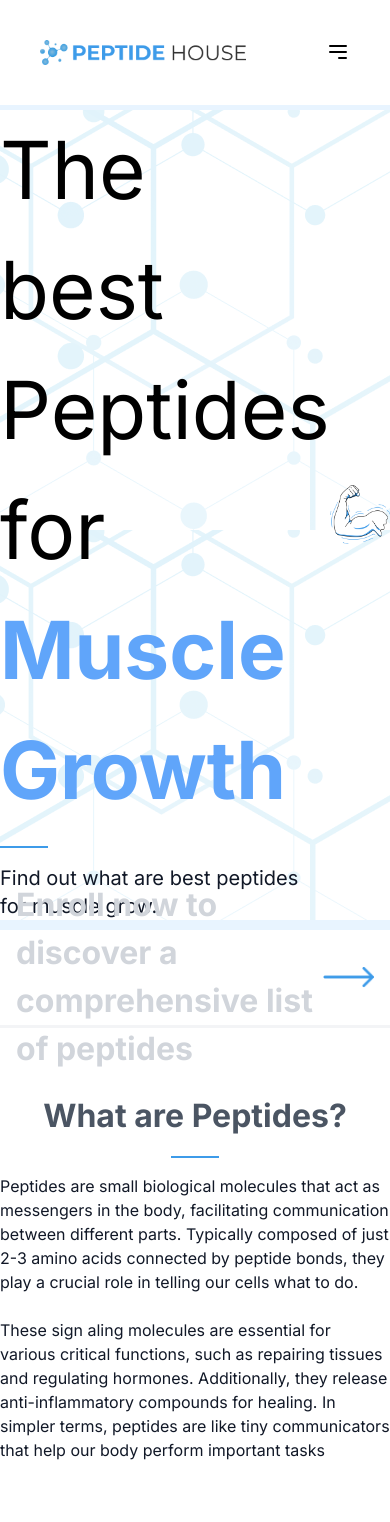
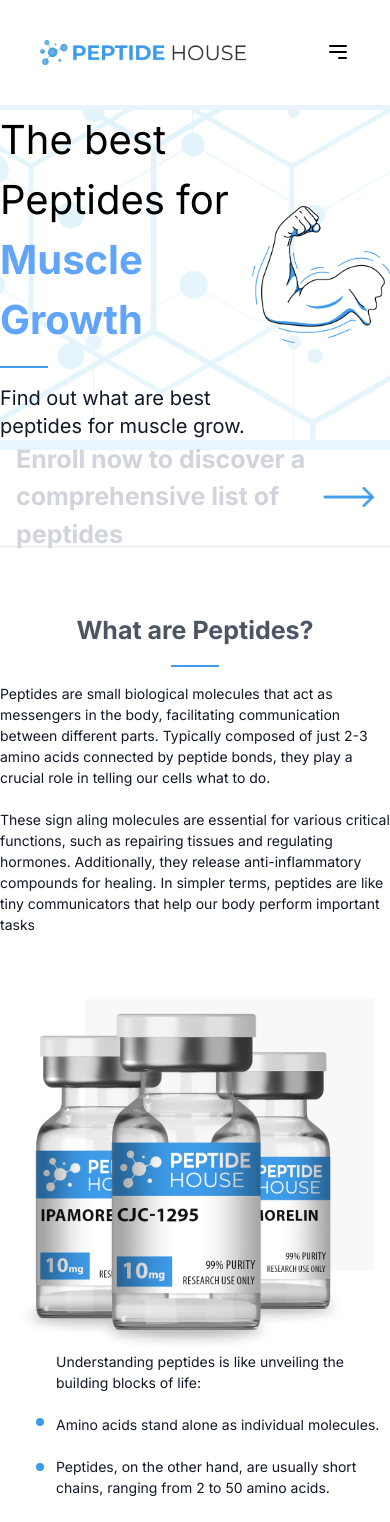
Before and after one commit to ana7766/peptide_house, a Next.js app in the folder peptides/: page / in a window 390 px wide. Shown: the top 1522 px of the page. Built offline with nearby package versions, Linux system fonts and the light colour scheme.

Commit message:
Format fix

```diff
--- a/peptides/src/app/globals.css
+++ b/peptides/src/app/globals.css
@@ -121,8 +121,8 @@
   border-radius: 5px;
 }
 
-.bottom-n20{
-  bottom:-20%;
+.bottom-n20 {
+  bottom: -20%;
 }
 
 @layer utilities {
@@ -132,9 +132,10 @@
 }
 
 @media (max-width: 768px) {
-  body{
+  body {
     overflow-x: hidden;
   }
+
   .product-sections {
     height: fit-content;
   }
@@ -146,4 +147,20 @@
   .lg\:mt-a {
     margin-top: 1.25rem;
   }
+
+  .small-text {
+    font-size: 14px;
+  }
+
+  .small-text-title {
+    font-size: 18px;
+  }
+
+  .mid-size-text {
+    font-size: 25px;
+  }
+
+  .center-text {
+    font-size: 40px;
+  }
 }
```
